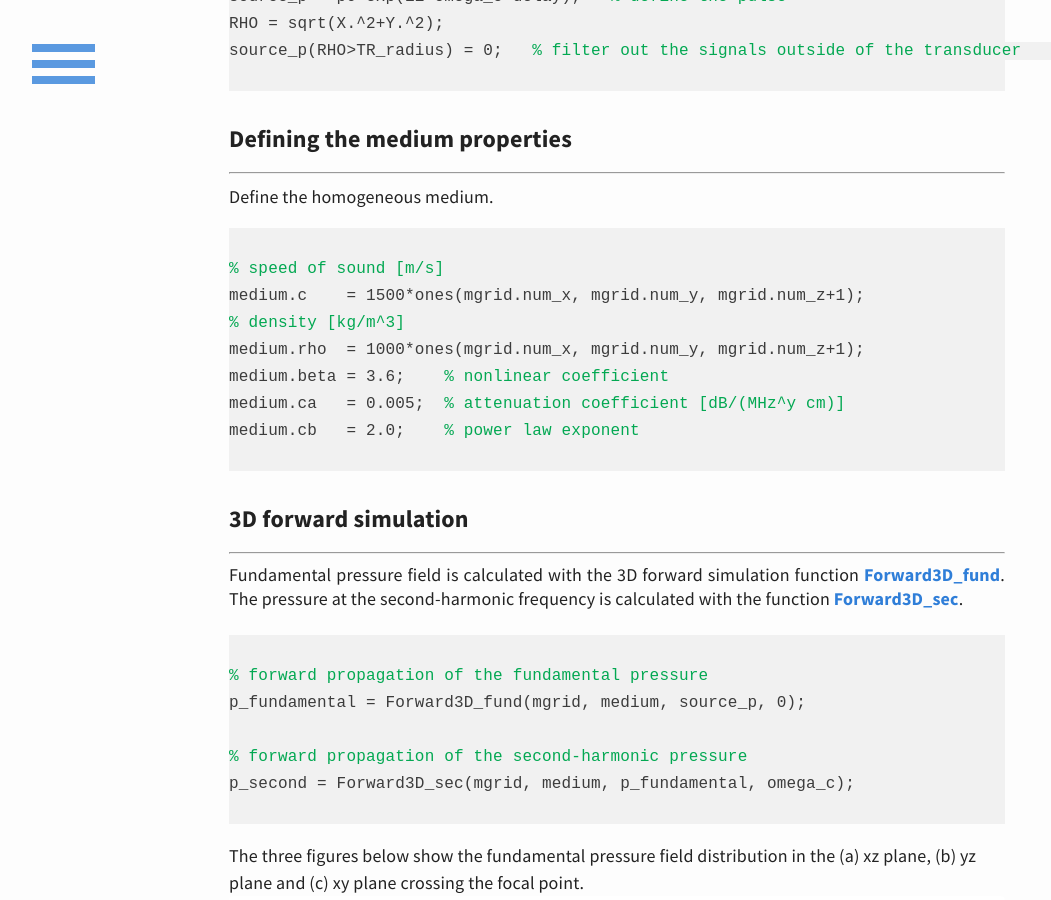
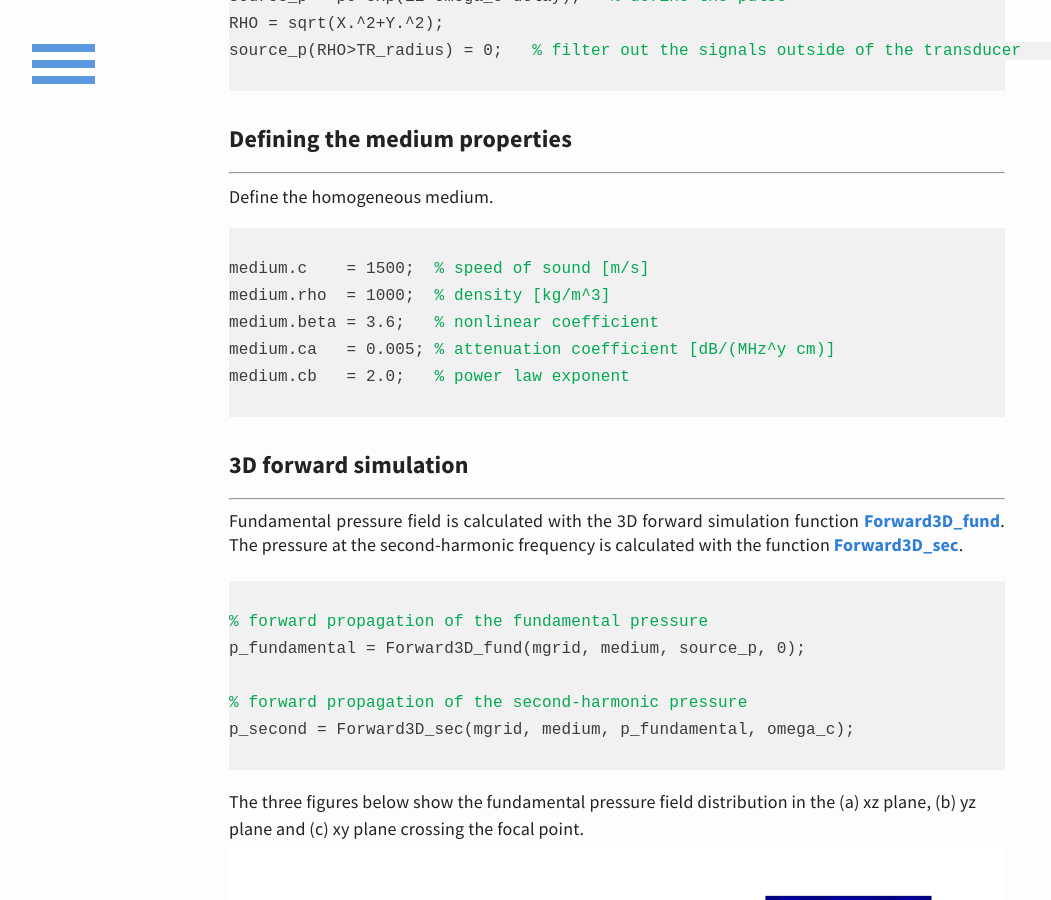
Before and after one commit to m-SOUND/mSOUND, a Jekyll site: the page built from _posts/2019-07-26-FSMDM_3D_homogeneous.html, in a window 1280 px wide and 900 px high, scrolled down 1201 px. Shown: the whole window, without its empty margins (23-1074 px from the left). Built offline with Jekyll 4.4.1, drawn with Linux system fonts in a browser that asks for light colours.

Commit message:
Update 2019-07-26-FSMDM_3D_homogeneous.html

```diff
--- a/_posts/2019-07-26-FSMDM_3D_homogeneous.html
+++ b/_posts/2019-07-26-FSMDM_3D_homogeneous.html
@@ -60,13 +60,11 @@ source_p(RHO>TR_radius) = 0;  <font color="#03a852"> % filter out the signals ou
 Define the homogeneous medium.
  <pre>
  <code>
-<font color="#03a852">% speed of sound [m/s]</font>
-medium.c    = 1500*ones(mgrid.num_x, mgrid.num_y, mgrid.num_z+1);
-<font color="#03a852">% density [kg/m^3]</font>
-medium.rho  = 1000*ones(mgrid.num_x, mgrid.num_y, mgrid.num_z+1);
-medium.beta = 3.6;    <font color="#03a852">% nonlinear coefficient </font>
-medium.ca   = 0.005;  <font color="#03a852">% attenuation coefficient [dB/(MHz^y cm)] </font>
-medium.cb   = 2.0;    <font color="#03a852">% power law exponent</font>
+medium.c    = 1500;  <font color="#03a852">% speed of sound [m/s]</font>
+medium.rho  = 1000;  <font color="#03a852">% density [kg/m^3]</font>
+medium.beta = 3.6;   <font color="#03a852">% nonlinear coefficient </font>
+medium.ca   = 0.005; <font color="#03a852">% attenuation coefficient [dB/(MHz^y cm)] </font>
+medium.cb   = 2.0;   <font color="#03a852">% power law exponent</font>
 </code>
 </pre>
 </p>
```
